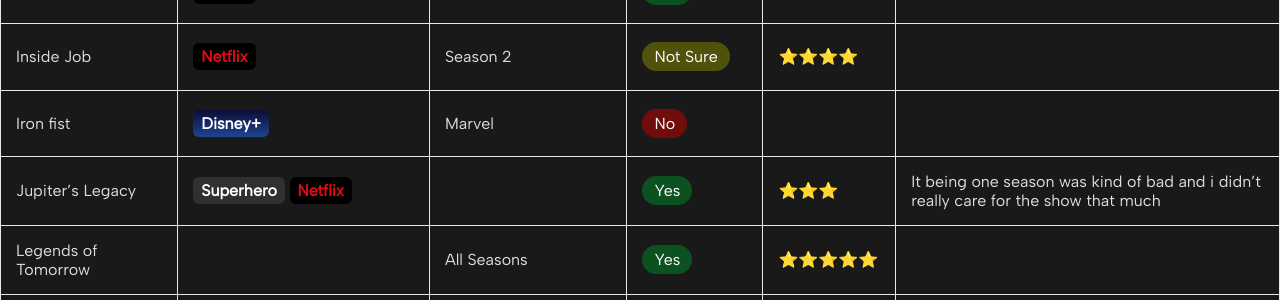
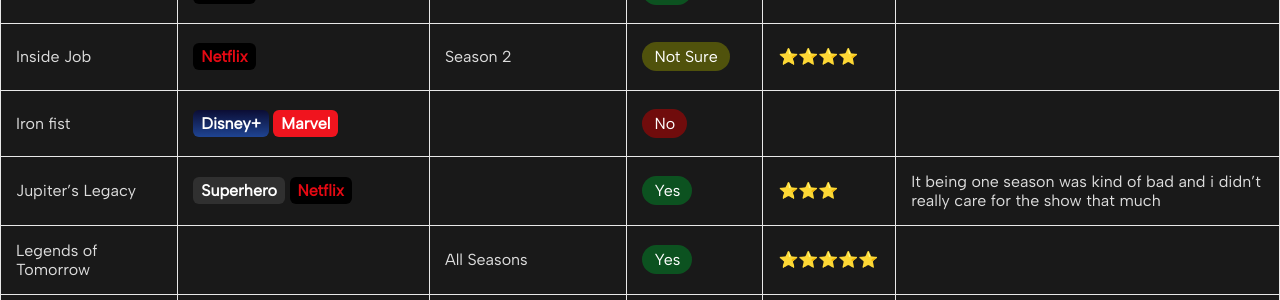
Before and after one commit to Plueres/Plueres.github.io, a Jekyll site: the page built from showslist.md, in a window 1280 px wide. Shown: the part 2447-2747 px from the top of the page. Built offline with Jekyll 4.4.1, drawn with Linux system fonts in a browser that asks for light colours; some web fonts are replaced.

Commit message:
updated list

```diff
--- a/showslist.md
+++ b/showslist.md
@@ -39,7 +39,7 @@
 | Imperfects | !Kids with superpowers | Season 1 |<yes>| ⭐⭐⭐⭐⭐ | Pretty good and funny |
 | Inside Job | !Netflix | Season 1 | <yes> | ⭐⭐⭐⭐⭐ | Banger intro |
 | Inside Job | !Netflix | Season 2 | <notsure> | ⭐⭐⭐⭐ | |
-| Iron fist | !Disney+ | Marvel | <no> | | |
+| Iron fist | !Disney+ !Marvel | | <no> | | |
 | Jupiter’s Legacy | !Superhero !Netflix | | <yes> | ⭐⭐⭐ | It being one season was kind of bad and i didn’t really care for the show that much |
 | Legends of Tomorrow | | All Seasons |<yes>| ⭐⭐⭐⭐⭐ | |
 | Loki | !Time Travel !Disney+ | Season 1 | <yes> | ⭐⭐⭐⭐⭐ | Good show |
```
